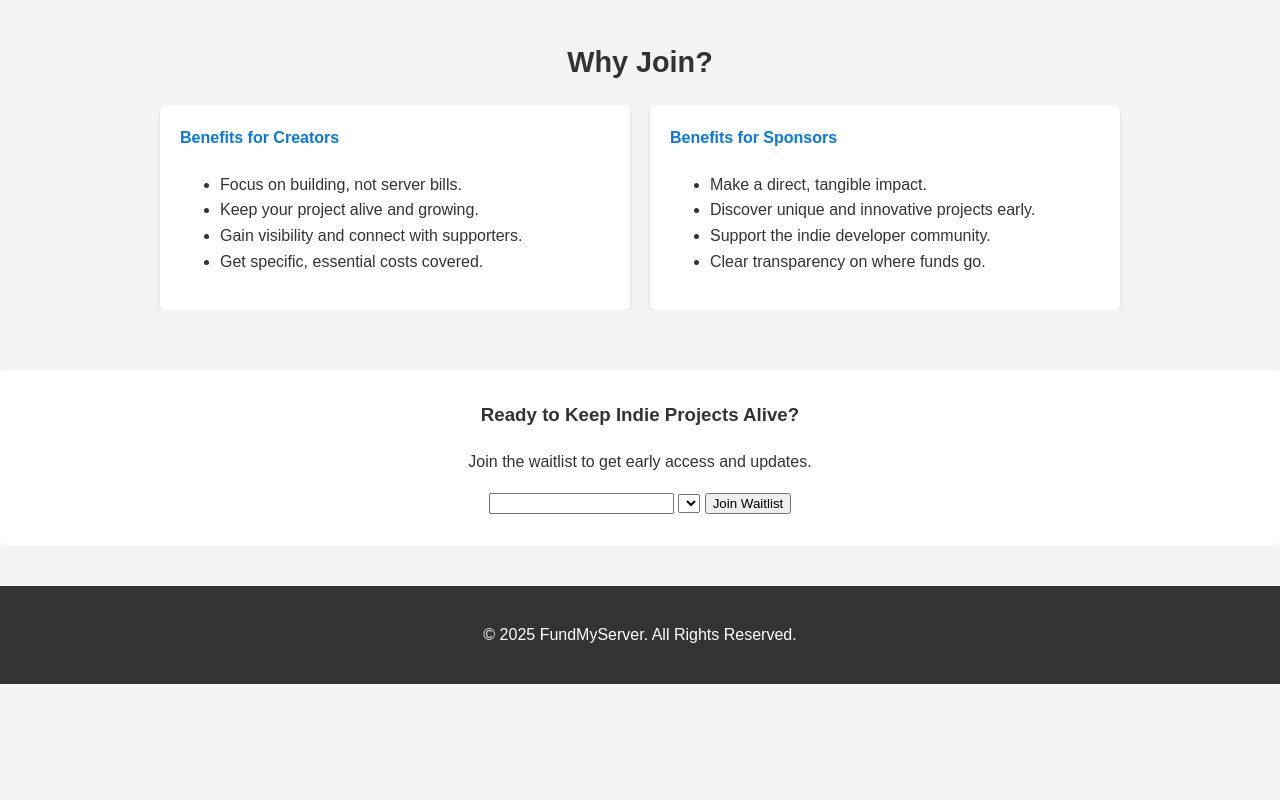
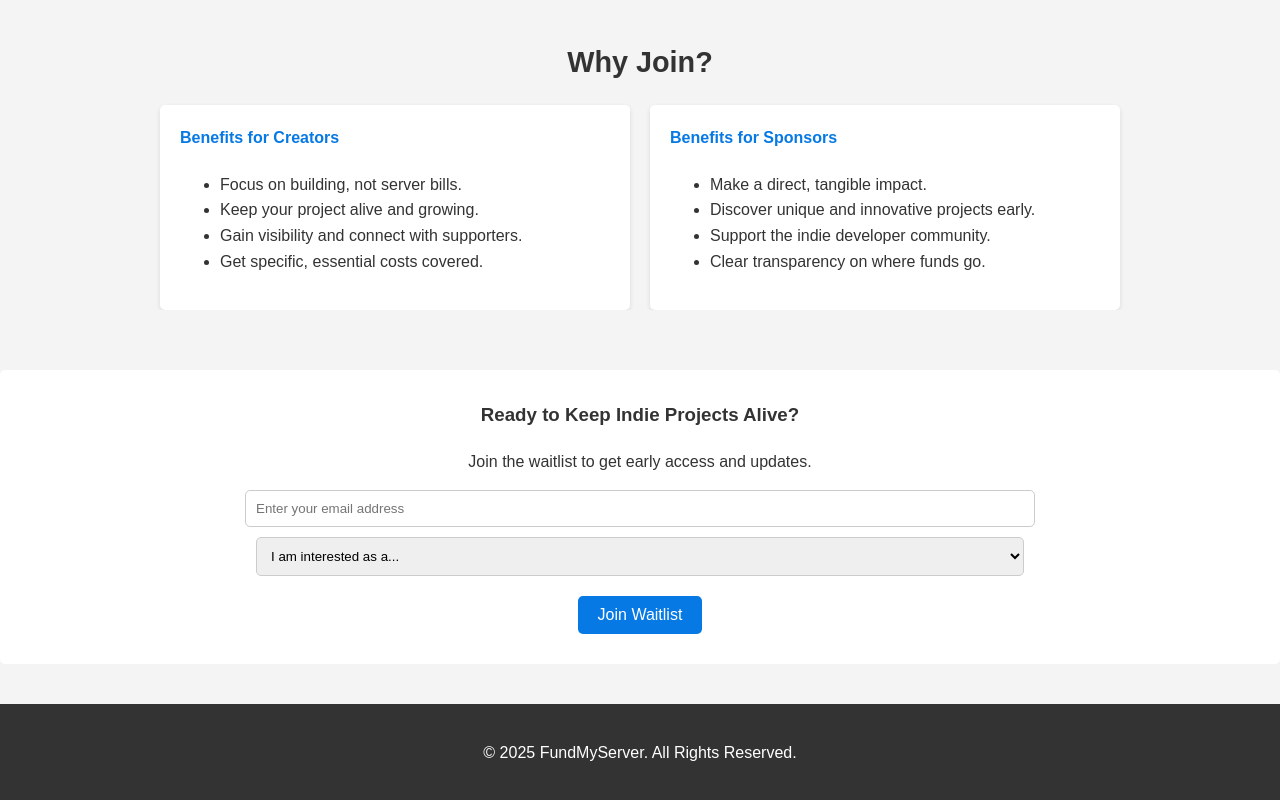
Before and after one commit to sandeepksinght/fundmyserver, a plain HTML site: page index.html in a window 1280 px wide. Shown: the part 885-1685 px from the top of the page. Before the commit the page ends 1569 px from the top, so only its background shows below. Drawn offline with Linux system fonts and the light colour scheme.

Commit message:
Initial commit: Add index.html forms

```diff
--- a/index.html
+++ b/index.html
@@ -185,12 +185,17 @@
             <p>Join the waitlist to get early access and updates.</p>
 
             <form name="waitlist" method="POST" data-netlify="true">
-                <input type="email" name="email" ...>
-                <select name="role" ...> ... </select>
-                <button type="submit" ...>Join Waitlist</button>
+                <input type="email" name="email" placeholder="Enter your email address" required class="form-control">
+                <select name="role" required class="form-control">
+                    <option value="" disabled selected>I am interested as a...</option>
+                    <option value="seeker">Project Creator (Seeker)</option>
+                    <option value="sponsor">Potential Sponsor</option>
+                    <option value="curious">Just Curious</option>
+                </select>
+                <button type="submit" class="btn">Join Waitlist</button>
             </form>
 
-            </div>
+                      </div>
     </section>
 
     <footer>
```
